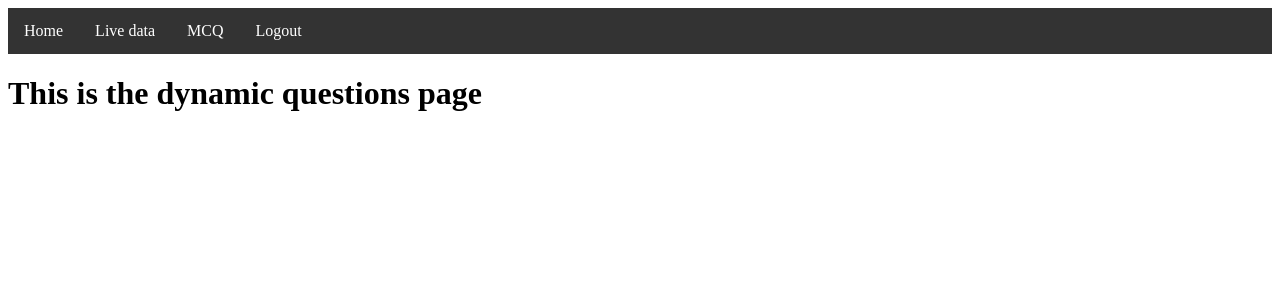
After one commit to AbdullahKamran192/G_Project, a Django app: page /mcq/dynamicquestions/ in a window 1280 px wide. The commit adds this page. Shown: the top 300 px of the page. Run offline with Django 5.2, Linux system fonts and the light colour scheme; a user stored in the database is signed in; data that the repository does not hold is empty.

Commit message:
created user logout system. Created on creating the leaderboard, user score system but need to work on the UI design. Working on creating static and dynamic questions pages.

```diff
--- /dev/null
+++ b/rockwellDataVisualisation/MCQapp/templates/dynamicQuestions.html
@@ -0,0 +1,10 @@
+{% extends "base.html" %}
+
+
+{% block page %}
+
+<h1>This is the dynamic questions page</h1>
+
+<p>{{ news_data }}</p>
+
+{% endblock %}
--- a/rockwellDataVisualisation/MCQapp/urls.py
+++ b/rockwellDataVisualisation/MCQapp/urls.py
@@ -3,5 +3,8 @@ from . import views
 
 
 urlpatterns = [
-    path("", views.mcqHome, name="mcqHome")
+    path("", views.mcqHome, name="mcqHome"),
+    path("dynamicquestions/", views.dynamicQuestions, name='dynamicQuestions'),
+    path("staticquestions/", views.staticQuestions, name='staticQuestions'),
+    path("submitstaticquiz/", views.submitStaticQuiz, name='submitStaticQuiz')
 ]
--- a/rockwellDataVisualisation/MCQapp/views.py
+++ b/rockwellDataVisualisation/MCQapp/views.py
@@ -2,7 +2,9 @@ from django.shortcuts import render, HttpResponse
 import requests
 import os
 from dotenv import load_dotenv, dotenv_values
-from .models import MCQstats
+from .models import MCQstats, Question, Option
+from django.contrib.auth.decorators import login_required
+from django.contrib.auth.models import User
 
 load_dotenv()
 
@@ -10,22 +12,74 @@ load_dotenv()
 
 base_url = ""
 
+@login_required(login_url='login_user')
 def mcqHome(request):
-    # keywords = "malware OR hackers"
-    # language = "en"
-    # url = f"https://newsdata.io/api/1/latest?apikey={os.getenv('NEWS_API_KEY')}&q={keywords}&language={language}"
-    # response = requests.get(url)
-
-    # if response.status_code == 200:
-    #     news_data = response.json()
-    #     print(news_data)
-    # else:
-    #     print(f"Failed to retreive data {response.status_code}")
 
     user = request.user
 
-    user_stat = MCQstats.objects.get(user=user)
+    top_stats = MCQstats.objects.order_by('-score')[:10]
+    user_score = MCQstats.objects.get(user=user).score
 
-    print(user_stat)
+    return render(request, "mcqPage.html", {"user_score" : user_score,
+                                            "top_stats" : top_stats})
 
-    return render(request, "mcqPage.html", {"user_score" : 27,})
+@login_required(login_url='login_user')
+def dynamicQuestions(request):
+    keywords = "malware OR hackers"
+    language = "en"
+    url = f"https://newsdata.io/api/1/latest?apikey={os.getenv('NEWS_API_KEY')}&q={keywords}&language={language}"
+    response = requests.get(url)
+
+    if response.status_code == 200:
+        news_data = response.json()
+        results = news_data.get('results')
+        print(news_data)
+    else:
+        print(f"Failed to retreive data {response.status_code}")
+
+    return render(request, "dynamicQuestions.html", {"news_data" : news_data})
+
+
+@login_required(login_url='login_user')
+def staticQuestions(request):
+
+    questions_options = {}
+
+    # select 5 random questions, if less than 5 questions available, retreieve all.
+    if Question.objects.count() >= 5:
+        questions = Question.objects.order_by('?')[:5]
+    else:
+        questions = Question.objects.all()
+
+    for question in questions:
+        options = Option.objects.filter(question=question)
+        questions_options[question] = options
+
+    return render(request, "staticQuestions.html", {"questions_options" : questions_options})
+
+
+@login_required(login_url='login_user')
+def submitStaticQuiz(request):
+    score = 0
+    total = 0
+
+    for question, option in request.POST.items():
+
+        if question.startswith("question_"):
+            selected_option_id = option
+
+            option = Option.objects.get(id=selected_option_id)
+
+            if option.correct_option:
+                score += 1
+
+            total += 1
+
+        user_stat, created = MCQstats.objects.get_or_create(user=request.user, defaults={"score" : 0, "questions_answered" : 0})
+
+
+    user_stat.questions_answered += total
+    user_stat.score += score
+    user_stat.save()
+
+    return HttpResponse(f"Your score: {score}/{total}")
--- a/rockwellDataVisualisation/USERSapp/urls.py
+++ b/rockwellDataVisualisation/USERSapp/urls.py
@@ -3,4 +3,5 @@ from . import views
 
 urlpatterns = [
     path('login_user/', views.login_user, name='login_user'),
+    path('logout_user/', views.logout_user, name='logout_user')
 ]
--- a/rockwellDataVisualisation/USERSapp/views.py
+++ b/rockwellDataVisualisation/USERSapp/views.py
@@ -20,3 +20,8 @@ def login_user(request):
             return redirect('login_user')
     else:
         return render(request, 'registration/login.html', {})
+
+def logout_user(request):
+    logout(request)
+    messages.success(request, ("You were logged out"))
+    return redirect('home')
--- a/rockwellDataVisualisation/templates/base.html
+++ b/rockwellDataVisualisation/templates/base.html
@@ -12,7 +12,12 @@
         <li><a href="/">Home</a></li>
         <li><a href="Add your url link here">Live data</a></li>
         <li><a href="{% url 'mcqHome' %}">MCQ</a></li>
-        <li><a href="{% url 'login_user' %}">Login</a></li>
+
+        {% if user.is_authenticated %}
+            <li><a href="{% url 'logout_user' %}">Logout</a></li>
+        {% else %}
+            <li><a href="{% url 'login_user' %}">Login</a></li>
+        {% endif %}
     </ul>
 
     <div>
```
Also changed, not shown: rockwellDataVisualisation/MAINapp/models.py (+0 -7 lines), rockwellDataVisualisation/MCQapp/templates/mcqPage.html (+11 -8 lines), rockwellDataVisualisation/MCQapp/templates/staticQuestions.html (added, +30 -0 lines), rockwellDataVisualisation/MAINapp/migrations/0001_initial.py, rockwellDataVisualisation/MCQapp/migrations/0001_initial.py, rockwellDataVisualisation/db.sqlite3, 1 other file.
